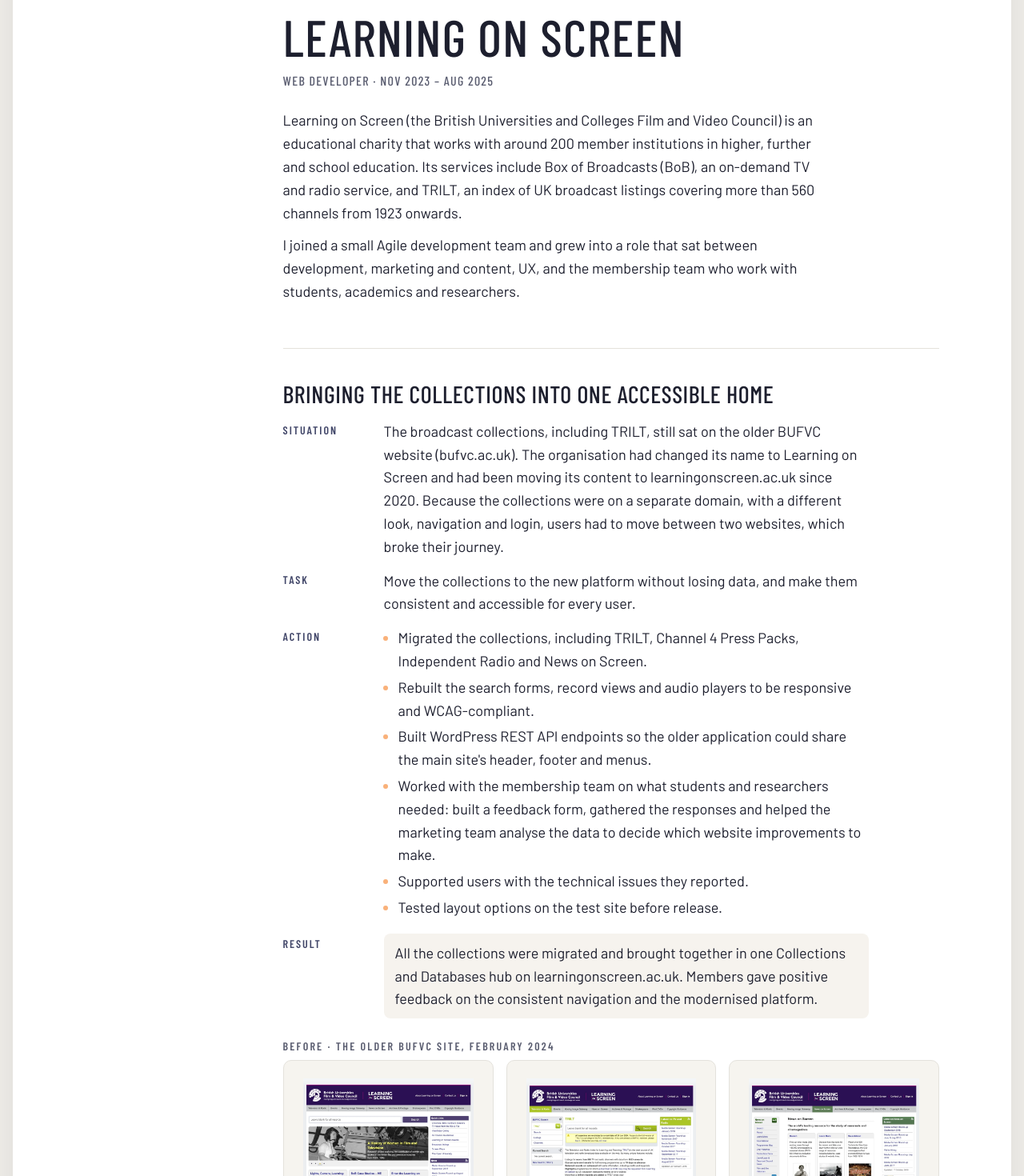
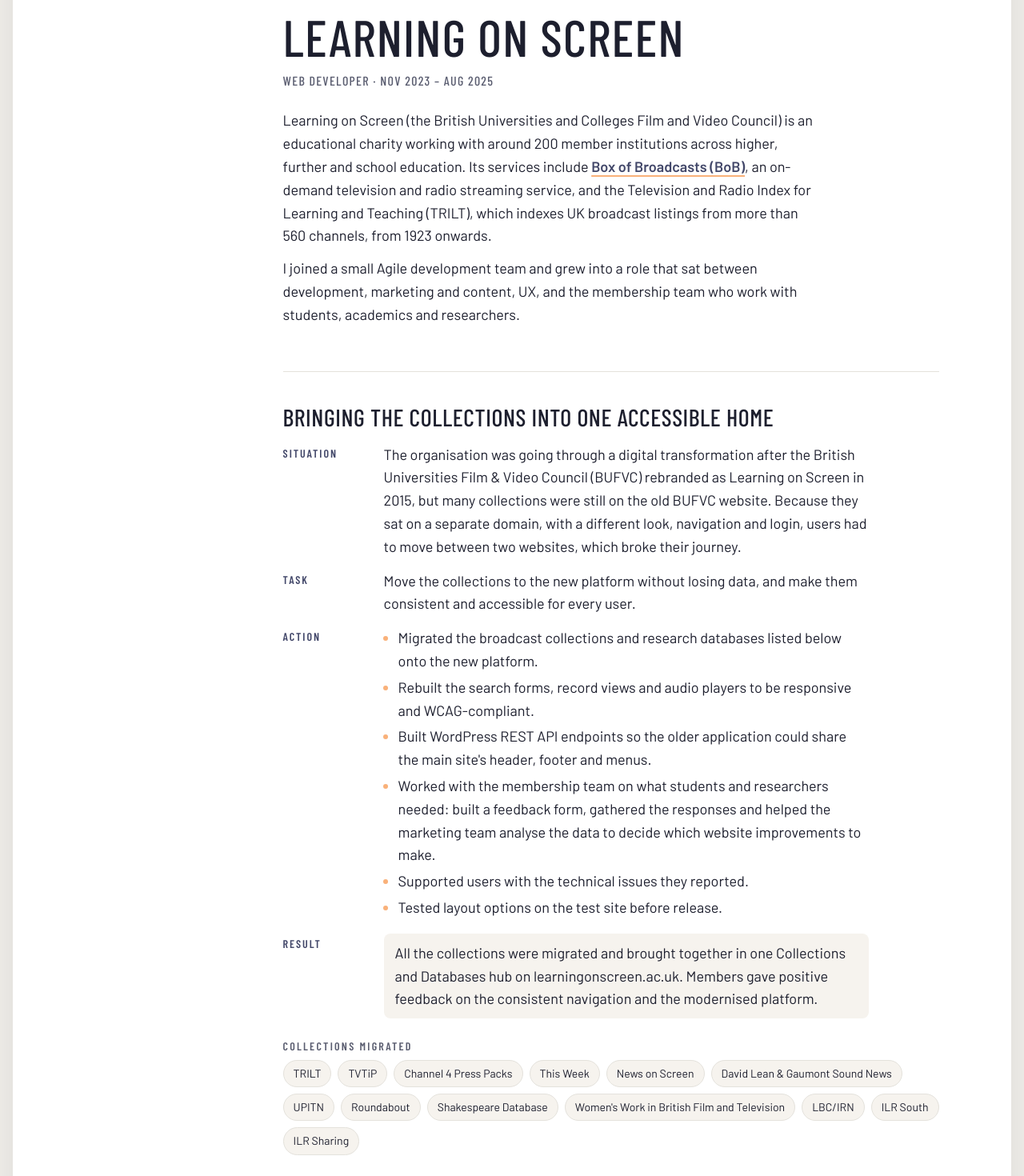
Before and after one commit to anh-8922/porfolio-Anh, a Next.js app: page /work in a window 1280 px wide. Shown: the part 940-2410 px from the top of the page at 80% size. Built offline with nearby package versions, Linux system fonts and the light colour scheme.

Commit message:
update collections

```diff
--- a/src/app/globals.css
+++ b/src/app/globals.css
@@ -221,10 +221,18 @@ dialog.viewer img{display:block;width:auto;max-width:100%;height:auto;margin:0 a
 .journey .examples-lead{margin-top:40px}
 @media (min-width:861px){.principles.three{grid-template-columns:repeat(3,1fr)}}
 
-/* Work page: floating link back to the home page */
-.home-float{position:fixed;right:24px;bottom:24px;z-index:20;display:inline-flex;align-items:center;gap:8px;padding:12px 20px;border-radius:999px;background:var(--indigo-deep);color:#fff;font:500 15px/1 var(--display);letter-spacing:.1em;text-transform:uppercase;text-decoration:none;box-shadow:0 6px 20px rgba(29,31,46,.22)}
+/* Work page: floating link back to the home page. Desktop: bottom of the side menu, above the social links; phone: bottom right, clear of the start of text lines. */
+.home-float{position:fixed;left:52px;bottom:88px;z-index:20;display:inline-flex;align-items:center;gap:8px;padding:12px 20px;border-radius:999px;background:var(--indigo-deep);color:#fff;font:500 15px/1 var(--display);letter-spacing:.1em;text-transform:uppercase;text-decoration:none;box-shadow:0 6px 20px rgba(29,31,46,.22)}
 .home-float:hover{background:var(--indigo)}
 @media (max-width:860px){
-  .home-float{right:16px;bottom:16px;padding:11px 16px;font-size:14px}
+  .home-float{left:auto;right:16px;bottom:16px;padding:11px 16px;font-size:14px}
   .rail.trail .brand::after{content:"›";margin-left:12px;color:var(--muted);font-weight:400}
 }
+
+/* Clear in-text links (e.g. the note under the Work intro, Box of Broadcasts) */
+.inline-link{color:var(--indigo);font-weight:600;text-decoration:underline;text-decoration-color:var(--peach);text-decoration-thickness:2px;text-underline-offset:4px}
+.inline-link:hover{color:var(--indigo-deep);text-decoration-color:var(--indigo)}
+/* Work page: list of migrated collections */
+.collections{margin:8px 0 28px}
+.collections ul{list-style:none;margin:0;padding:0;display:flex;flex-wrap:wrap;gap:8px}
+.collections li{padding:7px 12px;border:1px solid var(--line);border-radius:999px;background:var(--rail-bg);font-size:14px;line-height:1.3}
--- a/src/app/work/page.jsx
+++ b/src/app/work/page.jsx
@@ -12,6 +12,14 @@ export const metadata = {
 
 // The menu lists only the work itself; the overview, lessons and usage notes are reached by scrolling.
 const NAV = journey.chapters.map((c) => ({ href: `#${c.id}`, label: c.name }));
+
+// Turns [label](url) in a paragraph from journey.json into a link.
+function Linked({ text }) {
+  return text.split(/(\[[^\]]+\]\([^)]+\))/).map((part, i) => {
+    const m = part.match(/^\[([^\]]+)\]\(([^)]+)\)$/);
+    return m ? <a key={i} className="inline-link" href={m[2]}>{m[1]}</a> : part;
+  });
+}
 
 // Content lives in src/data/journey.json.
 export default function WorkPage() {
@@ -46,7 +54,7 @@ export default function WorkPage() {
                 </li>
               ))}
             </ol>
-            <p className="note">{intro.note} <a href="#examples">How I show it</a></p>
+            <p className="note">{intro.note} <a className="inline-link" href="#examples">How I show it</a></p>
           </section>
 
           {chapters.map((chapter, ci) => (
@@ -56,7 +64,7 @@ export default function WorkPage() {
               <p className="meta">{chapter.role} · {chapter.dates}</p>
               {chapter.intro && (
                 <div className="prose">
-                  {chapter.intro.map((p) => <p key={p}>{p}</p>)}
+                  {chapter.intro.map((p) => <p key={p}><Linked text={p} /></p>)}
                 </div>
               )}
               {chapter.stories.map((story) => (
--- a/src/components/Journey.jsx
+++ b/src/components/Journey.jsx
@@ -97,6 +97,14 @@ export function Story({ story, flush }) {
         </li>
         <li><b>Result</b><span className="result"><Text field={story.result} /></span></li>
       </ol>
+      {story.collections && (
+        <div className="collections">
+          <p className="compare-label">{story.collections.label}</p>
+          <ul>
+            {story.collections.items.map((name) => <li key={name}>{name}</li>)}
+          </ul>
+        </div>
+      )}
       {story.galleries?.map((g, i) => (
         <Gallery key={i} gallery={g} />
       ))}
--- a/src/data/journey.json
+++ b/src/data/journey.json
@@ -15,7 +15,7 @@
       "teaser": "Migrated broadcast collections onto one accessible platform and gave the marketing and content teams the WordPress tools to publish on their own.",
       "highlight": "Collection migration, WordPress development, custom templates and shortcodes, plugins, REST APIs, UI/UX",
       "intro": [
-        "Learning on Screen (the British Universities and Colleges Film and Video Council) is an educational charity that works with around 200 member institutions in higher, further and school education. Its services include Box of Broadcasts (BoB), an on-demand TV and radio service, and TRILT, an index of UK broadcast listings covering more than 560 channels from 1923 onwards.",
+        "Learning on Screen (the British Universities and Colleges Film and Video Council) is an educational charity working with around 200 member institutions across higher, further and school education. Its services include [Box of Broadcasts (BoB)](https://learningonscreen.ac.uk/ondemand/), an on-demand television and radio streaming service, and the Television and Radio Index for Learning and Teaching (TRILT), which indexes UK broadcast listings from more than 560 channels, from 1923 onwards.",
         "I joined a small Agile development team and grew into a role that sat between development, marketing and content, UX, and the membership team who work with students, academics and researchers."
       ],
       "stories": [
@@ -23,14 +23,14 @@
           "id": "collections",
           "title": "Bringing the collections into one accessible home",
           "situation": {
-            "text": "The broadcast collections, including TRILT, still sat on the older BUFVC website (bufvc.ac.uk). The organisation had changed its name to Learning on Screen and had been moving its content to learningonscreen.ac.uk since 2020. Because the collections were on a separate domain, with a different look, navigation and login, users had to move between two websites, which broke their journey."
+            "text": "The organisation was going through a digital transformation after the British Universities Film & Video Council (BUFVC) rebranded as Learning on Screen in 2015, but many collections were still on the old BUFVC website. Because they sat on a separate domain, with a different look, navigation and login, users had to move between two websites, which broke their journey."
           },
           "task": {
             "text": "Move the collections to the new platform without losing data, and make them consistent and accessible for every user."
           },
           "action": [
             {
-              "text": "Migrated the collections, including TRILT, Channel 4 Press Packs, Independent Radio and News on Screen."
+              "text": "Migrated the broadcast collections and research databases listed below onto the new platform."
             },
             {
               "text": "Rebuilt the search forms, record views and audio players to be responsive and WCAG-compliant."
@@ -130,7 +130,25 @@
                 }
               ]
             }
-          ]
+          ],
+          "collections": {
+            "label": "Collections migrated",
+            "items": [
+              "TRILT",
+              "TVTiP",
+              "Channel 4 Press Packs",
+              "This Week",
+              "News on Screen",
+              "David Lean & Gaumont Sound News",
+              "UPITN",
+              "Roundabout",
+              "Shakespeare Database",
+              "Women's Work in British Film and Television",
+              "LBC/IRN",
+              "ILR South",
+              "ILR Sharing"
+            ]
+          }
         },
         {
           "id": "publishing",
@@ -470,19 +488,15 @@
     "points": [
       {
         "title": "The work belongs to its owners",
-        "text": "The code, designs and content I produced belong to the organisations and clients I worked for, so I don't publish source code, files or internal documents."
+        "text": "The code, designs and content I produced belong to the organisations and clients I worked for, so I don't keep any source code, files or internal documents once a contract ends or I leave."
       },
       {
         "title": "Why screenshots",
-        "text": "Screenshots show the finished work as users saw it, without sharing anything private. They are only of public pages."
+        "text": "Screenshots show the finished work as visitors saw it. I only use public pages, so nothing that sits behind a login or is for members only appears here."
       },
       {
-        "title": "Learning on Screen",
-        "text": "A rights-focused educational charity, so I don't keep copies of its work. These screenshots are of public pages archived by the Internet Archive's Wayback Machine, so some embedded videos don't play."
-      },
-      {
-        "title": "Work not yet launched",
-        "text": "Where a project hasn't launched, as with the I Like Music relaunch, I show only a simplified wireframe and the colour scheme, not the design itself."
+        "title": "Archived and unreleased work",
+        "text": "Some screenshots come from public pages archived by the Internet Archive's Wayback Machine, so a few embedded videos don't play. Where a project hasn't launched yet, I show only a simplified wireframe and the colour scheme, not the design itself."
       },
       {
         "title": "Diagrams and wireframes",
```
